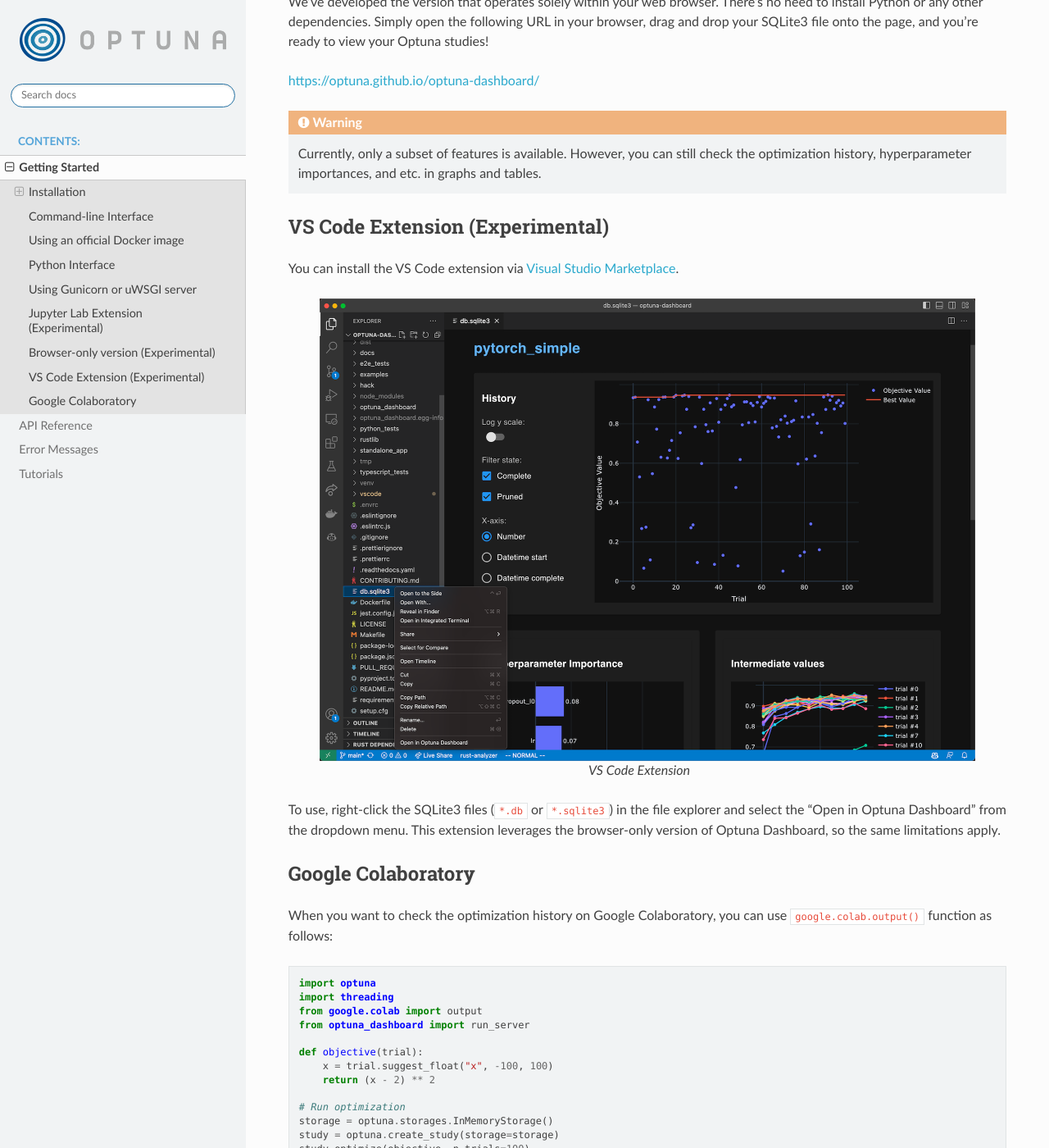
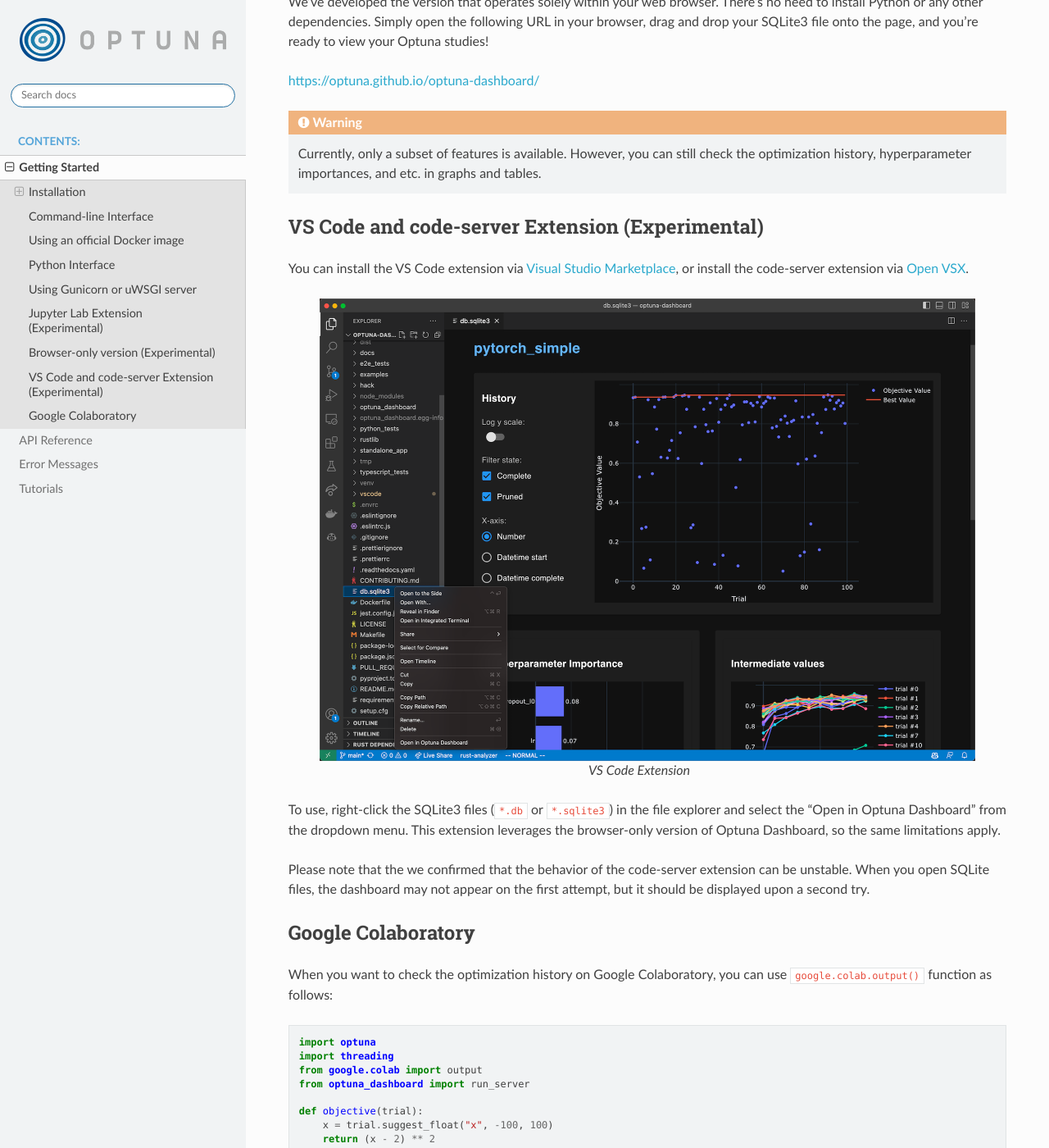
Before and after one commit to optuna/optuna-dashboard, a Sphinx documentation site: the page built from docs/getting-started.rst, in a window 1280 px wide and 1400 px high, scrolled down 5264 px. Shown: the whole window at 82% size. Built offline with Sphinx 7.4.7 and the Read the Docs theme 2.0.0, drawn with Linux system fonts in a browser that asks for light colours.

Commit message:
Update docs to introduce code-server extension

```diff
--- a/docs/getting-started.rst
+++ b/docs/getting-started.rst
@@ -212,10 +212,11 @@
 
    Currently, only a subset of features is available. However, you can still check the optimization history, hyperparameter importances, and etc. in graphs and tables.
 
-VS Code Extension (Experimental)
---------------------------------
+VS Code and code-server Extension (Experimental)
+------------------------------------------------
 
-You can install the VS Code extension via `Visual Studio Marketplace <https://marketplace.visualstudio.com/items?itemName=Optuna.optuna-dashboard#overview>`_.
+You can install the VS Code extension via `Visual Studio Marketplace <https://marketplace.visualstudio.com/items?itemName=Optuna.optuna-dashboard#overview>`_,
+or install the code-server extension via `Open VSX <https://open-vsx.org/extension/Optuna/optuna-dashboard>`_.
 
 .. figure:: _static/vscode-extension.png
    :alt: Screenshot for the VS Code Extension
@@ -227,6 +228,8 @@
 To use, right-click the SQLite3 files (``*.db`` or ``*.sqlite3``) in the file explorer and select the "Open in Optuna Dashboard" from the dropdown menu.
 This extension leverages the browser-only version of Optuna Dashboard, so the same limitations apply.
 
+Please note that the we confirmed that the behavior of the code-server extension can be unstable.
+When you open SQLite files, the dashboard may not appear on the first attempt, but it should be displayed upon a second try.
 
 Google Colaboratory
 -------------------
```
